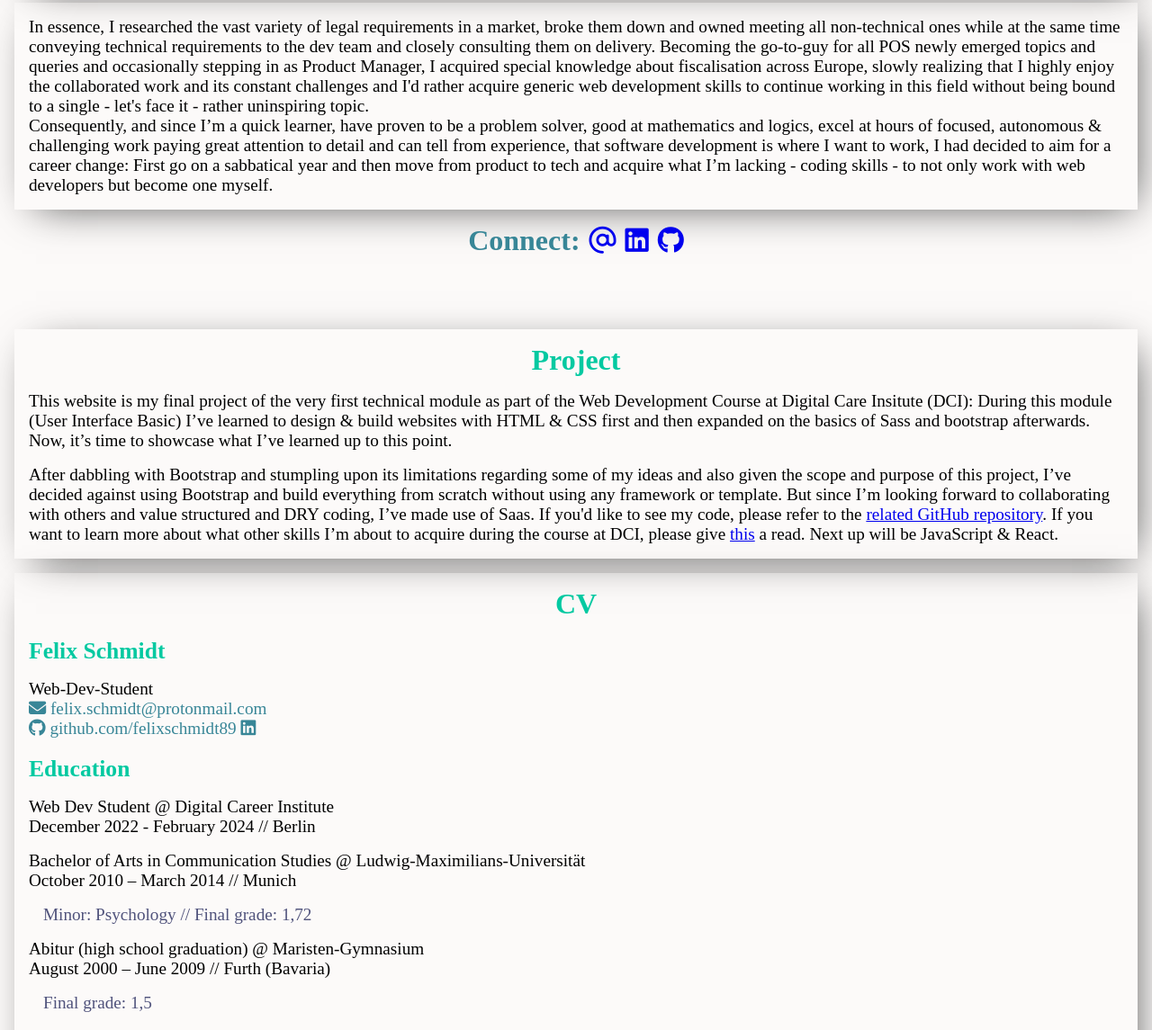
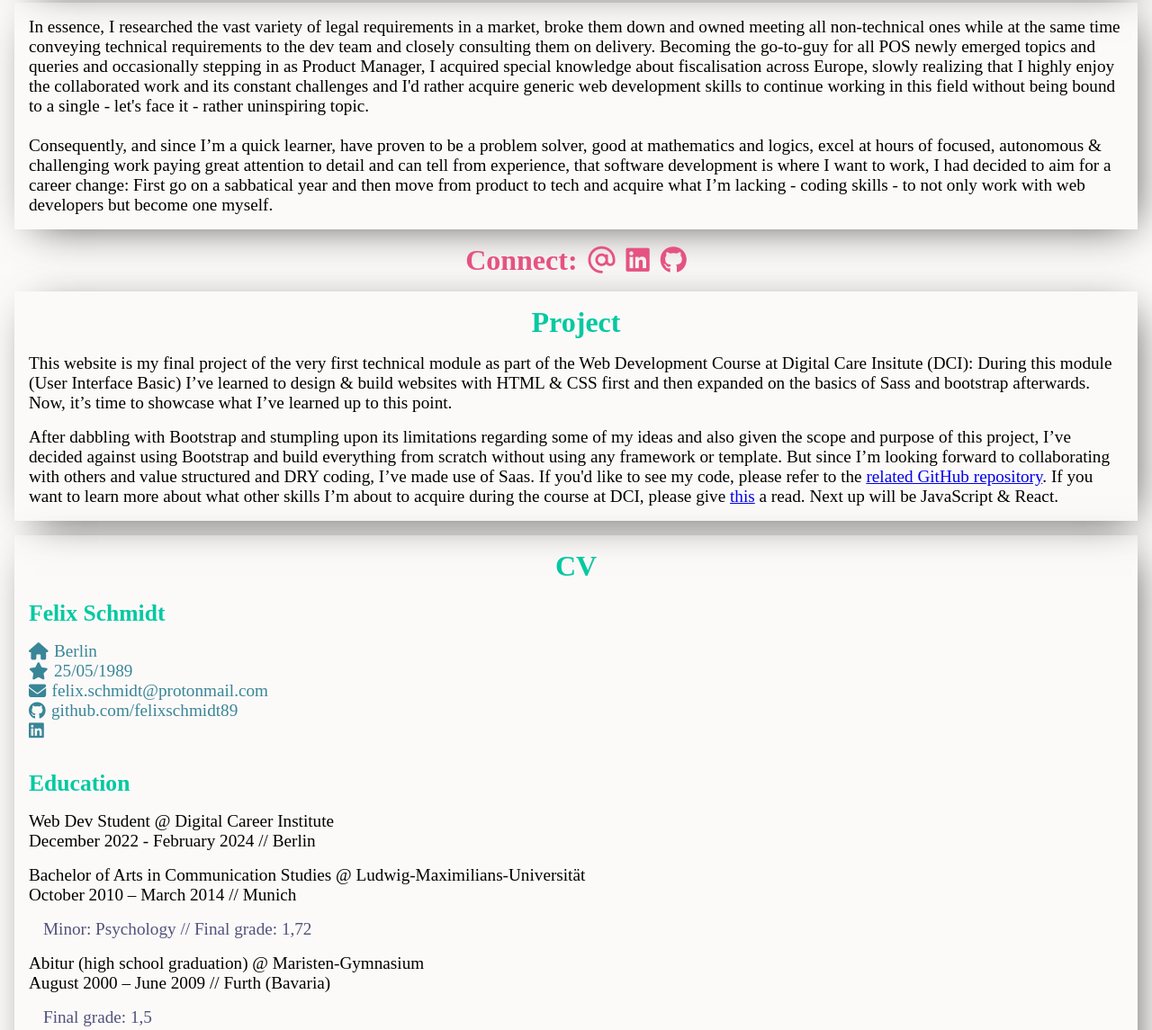
Before and after one commit to felixschmidt89/DCI_UIB_final-project, a plain HTML site: page index.html in a window 1280 px wide. Shown: the part 717-1862 px from the top of the page at 90% size. Drawn offline with Linux system fonts and the light colour scheme; a web font is replaced by a local one.

Commit message:
fixed all flaws on small screens

```diff
--- a/index.html
+++ b/index.html
@@ -61,9 +61,8 @@
             across Europe, slowly realizing that I highly enjoy the collaborated
             work and its constant challenges and I'd rather acquire generic web
             development skills to continue working in this field without being
-            bound to a single - let's face it - rather uninspiring topic. <br>
-
-            Consequently, and since I’m a quick learner, have proven to be a
+            bound to a single - let's face it - rather uninspiring topic.<br>
+            <br>Consequently, and since I’m a quick learner, have proven to be a
             problem solver, good at mathematics and logics, excel at hours of
             focused, autonomous & challenging work paying great attention to
             detail and can tell from experience, that software development is
@@ -72,16 +71,11 @@
             what I’m lacking - coding skills - to not only work with web
             developers but become one myself.
           </section>
-          <div class="contact">
+          <div class="connect">
             <h2>Connect:</h2>
             <a href="mailto:felix.schmidt@protonmail.com" target="_blank"><span class="fa-regular fa-at fa-3x"></span></a>
             <a href="https://www.linkedin.com/in/felix-schmidt-b176a8209/" target="_blank"><span class="fa-brands fa-linkedin fa-3x"></span></a>
-            <a href="https://github.com/felixschmidt89" target="_blank"><span class="fa-brands fa-github fa-3x"></span></a>
-
-                    </div>
-          <section>
-
-          </section>
+            <a href="https://github.com/felixschmidt89" target="_blank"><span class="fa-brands fa-github fa-3x"></span></a></div>
       </article>
       <article id="about-project">
         <h2>Project</h2>
@@ -95,11 +89,12 @@
         <h2>CV</h2>
         <section id="cv-head">
           <h3>Felix Schmidt</h3>
-          <p>Web-Dev-Student</p>
-          <div>
-            <a href="mailto:felix.schmidt@protonmail.com"><i class="fa-solid fa-envelope"></i> felix.schmidt@protonmail.com</a></div>
+          <p id="cv-contact">
+            <div><i class="fa-solid fa-house"></i>Berlin</div>
+            <div><i class="fa-solid fa-star"></i>25/05/1989</div>
+            <a href="mailto:felix.schmidt@protonmail.com"><i class="fa-solid fa-envelope"></i> felix.schmidt@protonmail.com</a>
             <a href="https://github.com/felixschmidt89"><i class="fa-brands fa-github"></i> github.com/felixschmidt89</a></div>
-            <a href="https://www.linkedin.com/in/felix-schmidt-b176a8209/"><i class="fa-brands fa-linkedin"></i></a></div>
+            <a href="https://www.linkedin.com/in/felix-schmidt-b176a8209/"><i class="fa-brands fa-linkedin"></i></a></div></p>
         </section>
         <section id="cv-education">
           <h3>Education</h3>
@@ -121,14 +116,16 @@
          <p class="cv-bulletpoint">Project Manager, @ Treatwell<br>March - October 2016 // Berlin</p>
          <p class="cv-description">Coordinator of the first market launch of a web-based POS system in Germany, identification of software problems and requirements, staff training,  (hardware) process development & user documentation creation</p>
          <p class="cv-bulletpoint">Partner Manager @ Treatwell<br>October 2014 - February 2016 // Berlin</p>
-         <Software class="cv-description">Software training of new SaaS users, execution and project coordination of the migration of existing using to the new SaaS product</p>
+         <p class="cv-description">Software training of new SaaS users, execution and project coordination of the migration of existing using to the new SaaS product</p>
           </section>
         <section id="cv-skills">
           <h3>Skills</h3>
           <p class="cv-bulletpoint">Programming Languages:</p>
           <p class="cv-description">HTML, CSS/Sass</p>
-          <p class="cv-bulletpoint">Tools & Platforms: Netlify,  Jira, Trello, Intercom, WebTranslateIt, Zendesk, Salesforce</p>
-          <p class="cv-description">Languages: German (mother tongue), English (C1)</p>
+          <p class="cv-bulletpoint">Tools & Platforms:</p>
+          <p class="cv-description">Tools & Platforms: Netlify,  Jira, Trello, Intercom, WebTranslateIt, Zendesk, Salesforce</p>
+          <p class="cv-bulletpoint">Languages:</p>
+          <p class="cv-description">German (mother tongue), English (C1)</p>
         </section>
 
 
--- a/styles.scss
+++ b/styles.scss
@@ -81,8 +81,7 @@ section{@include mixin.box-shadow; margin: 1rem 0; padding: 1rem;
 }}
 
 .picture-container {width:100%; height: 50vh; display: flex; @include mixin.box-shadow;}
-.picture-container p {display: inline-block; position: relative; left: 2%; top: 86%; font-size: 1.5rem; color: base.$secondary-color; background-color: base.$background-color; padding: 0.2rem; border-radius: 10px; box-shadow: 0px 3px 15px 5px rgba(0, 0, 0, 0.4);
-  ;}
+.picture-container p {position: relative; height: min-content; left: 1%; top: 86%; font-size: 1.5rem; color: base.$secondary-color; background-color: base.$background-color; padding: 0.2rem; border-radius: 10px; box-shadow: 0px 3px 15px 5px rgba(0, 0, 0, 0.4);}
 .picture-container div {width: 100%;height: 100%;  background-repeat: no-repeat; background-size: cover; background-position: center top; margin: auto;}
 @media (max-width: 480px){
   .picture-container div {background-image: url(./images/picture-mobile.jpeg); background-size: cover; background-position: center;
@@ -96,10 +95,10 @@ section{@include mixin.box-shadow; margin: 1rem 0; padding: 1rem;
   p {font-size: 1.6rem;}}
 }
 
-.contact {display: flex; gap: 1em; align-items: center;}
-.contact h2{color: base.$secondary-color;}
-.contact a:hover{transform: scale(1.2);}
-
+.connect {display: flex; gap: 1.2em; align-items: center;
+  h2,a{color: base.$warning-color;}
+  a:hover{transform: scale(1.2);}
+  }
 
 // project = about.project
 #about-project{@include mixin.container; @include mixin.box-shadow; padding: 1rem;}
@@ -111,7 +110,9 @@ p{margin-top: 1rem;}
 h3{margin-top: 1.2rem;}
 h2{align-self: center};}
 
-#cv-head a{text-decoration: none; color: base.$secondary-color;} // maybe change that line, should be standard RE all typical anchor tags
+#cv-head a, div {text-decoration: none; color: base.$secondary-color; display: flex; gap: 0.4rem;}
+#cv-head i {transform: translateY(2px);}
+
 #cv-education{}
 #cv-experience{}
 #cv-skills{}
```
Also changed, not shown: styles.css, 2 other files.
